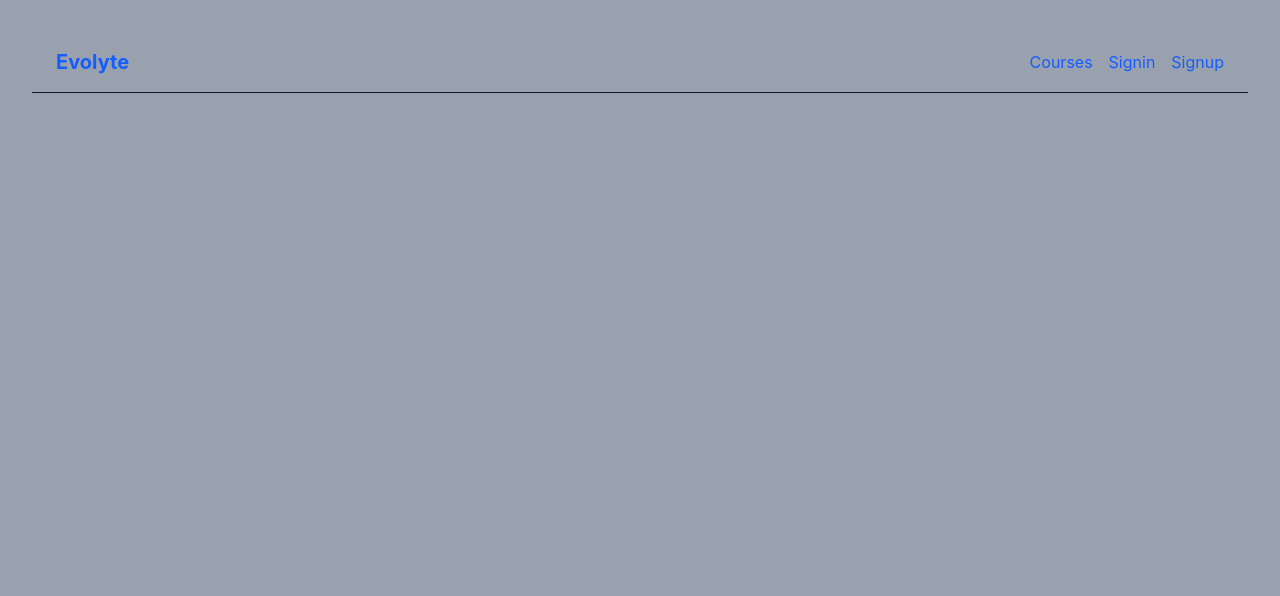
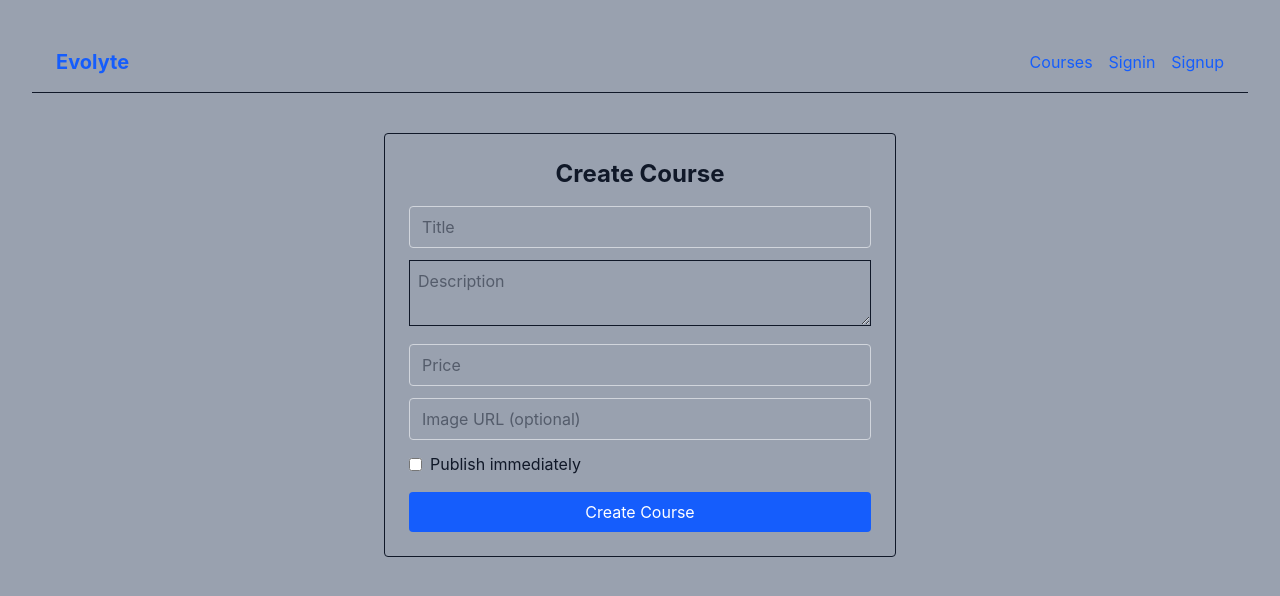
Before and after one commit to Babu-Vadaboina/CourseSellingApp, a React app in the folder frontend/: page /admin/create-course in a window 1280 px wide. Shown: the top 596 px of the page. Built offline with nearby package versions, Linux system fonts and the light colour scheme; the HTML template or start-up script is replaced by a standard one.

Commit message:
FE - added admin create course UI

```diff
--- a/frontend/src/App.jsx
+++ b/frontend/src/App.jsx
@@ -10,6 +10,7 @@ import Signup from "./pages/Signup";
 import Navbar from "./components/Navbar";
 import AdminSignin from "./pages/admin/AdminSignin";
 import AdminDashboard from "./pages/admin/AdminDashboard";
+import CreateCourse from "./pages/admin/CreateCourse";
 
 function App() {
   return (
@@ -25,6 +26,7 @@ function App() {
           {/* admin routes */}
           <Route path="/admin/signin" element={<AdminSignin />} />
           <Route path="/admin/dashboard" element={<AdminDashboard />} />
+          <Route path="/admin/create-course" element={<CreateCourse />} />
         </Routes>
       </BrowserRouter>
     </AuthProvider>
--- a/frontend/src/pages/admin/AdminSignin.jsx
+++ b/frontend/src/pages/admin/AdminSignin.jsx
@@ -17,7 +17,7 @@ export default function AdminSigin() {
         password,
       });
       signin(res.data.token);
-      Navigate("/admin/dashboard");
+      navigate("/admin/dashboard");
     } catch (err) {
       console.log(err);
       alert("Admin signin failed");
--- /dev/null
+++ b/frontend/src/pages/admin/CreateCourse.jsx
@@ -0,0 +1,73 @@
+import { useNavigate } from "react-router-dom";
+import api from "../../api/axios";
+import { useState } from "react";
+
+export default function CreateCourse() {
+  const navigate = useNavigate();
+  const [form, setForm] = useState({
+    title: "",
+    description: "",
+    price: "",
+    imageUrl: "",
+    published: false,
+  });
+  async function handleSubmit(e) {
+    e.preventDefault();
+    try {
+      await api.post("/admin/course", { ...form, price: Number(form.price) });
+      alert("course created successfully");
+      navigate("/admin/dashboard");
+    } catch (err) {
+      console.log(err);
+      alert(err.response?.data?.message || "course create failed");
+    }
+  }
+  return (
+    <form
+      onSubmit={handleSubmit}
+      className="max-w-lg mx-auto p-6 mt-10 border rounded"
+    >
+      <h2 className="text-2xl font-bold mb-4">Create Course</h2>
+
+      <input
+        className="w-full border p-2 mb-3"
+        placeholder="Title"
+        onChange={(e) => setForm({ ...form, title: e.target.value })}
+      />
+
+      <textarea
+        className="w-full border p-2 mb-3"
+        placeholder="Description"
+        onChange={(e) => setForm({ ...form, description: e.target.value })}
+      />
+
+      <input
+        className="w-full border p-2 mb-3"
+        placeholder="Price"
+        type="number"
+        onChange={(e) => setForm({ ...form, price: e.target.value })}
+      />
+
+      <input
+        className="w-full border p-2 mb-3"
+        placeholder="Image URL (optional)"
+        onChange={(e) => setForm({ ...form, imageUrl: e.target.value })}
+      />
+
+      <label className="flex items-center gap-2 mb-4">
+        <input
+          type="checkbox"
+          onChange={(e) =>
+            setForm({
+              ...form,
+              published: e.target.checked,
+            })
+          }
+        />
+        Publish immediately
+      </label>
+
+      <button className="w-full bg-black text-white py-2">Create Course</button>
+    </form>
+  );
+}
```
